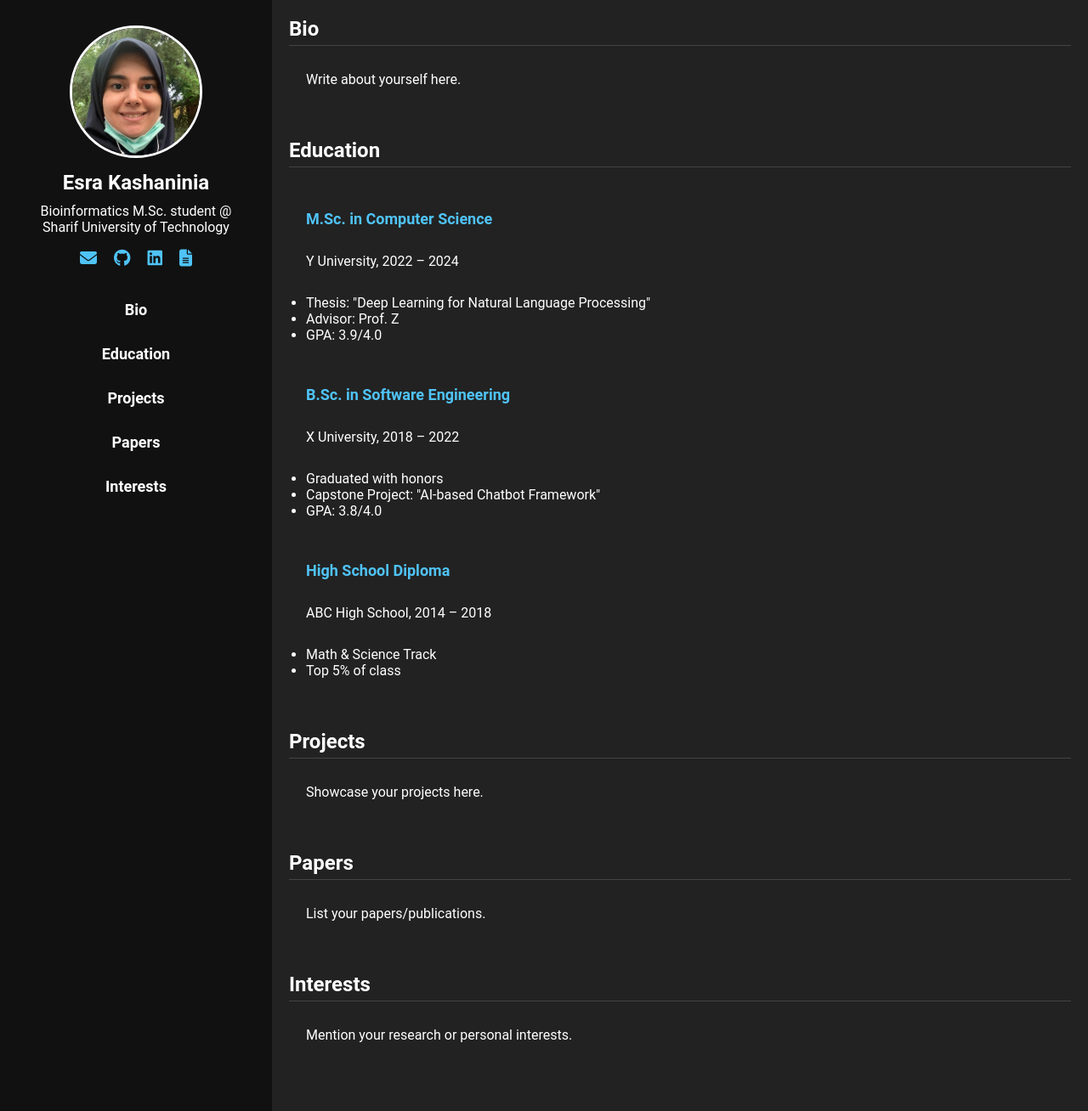
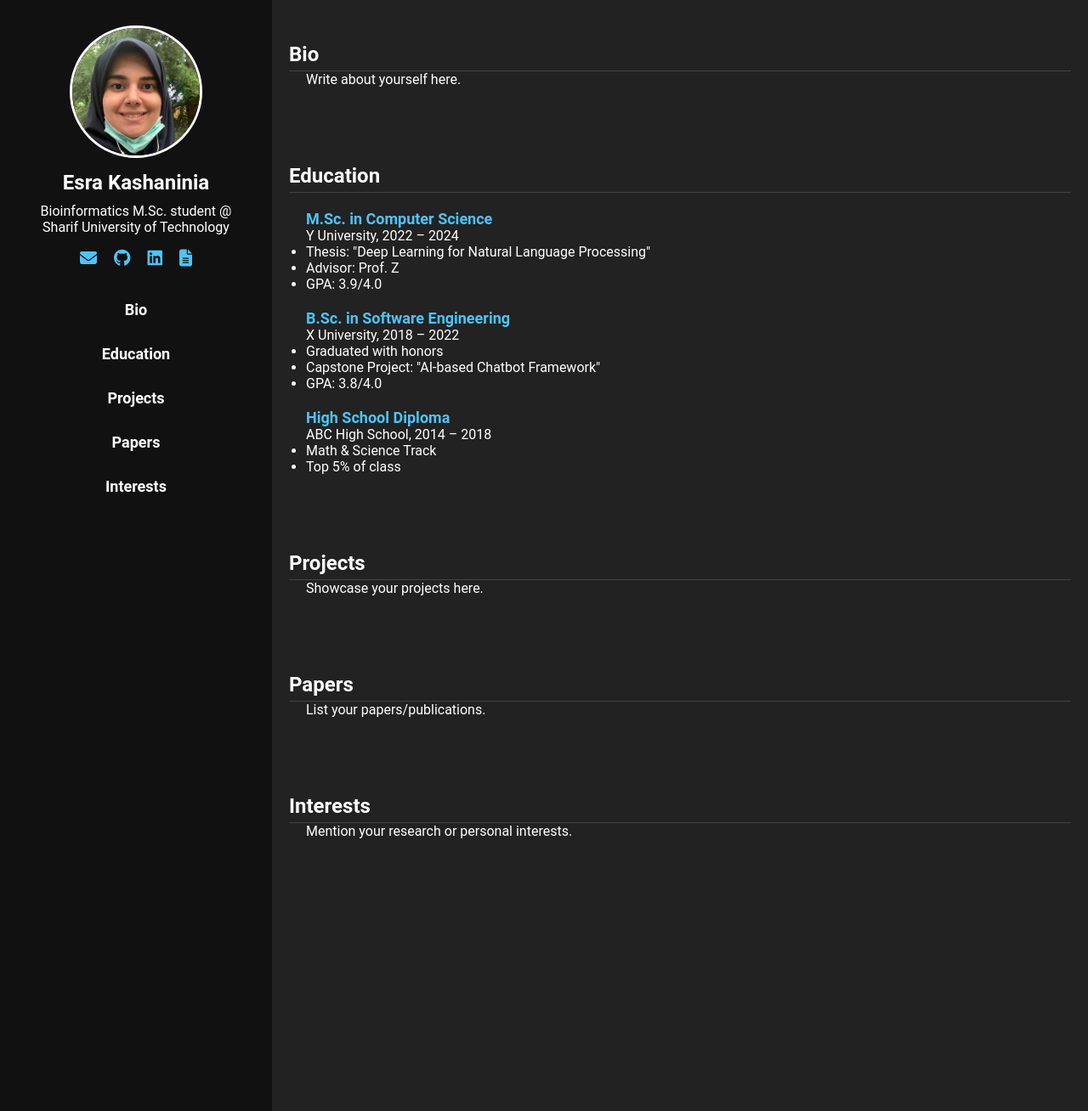
Before and after one commit to Esra-K/Esra-K.github.io, a Jekyll site: the page built from index.md, in a window 1280 px wide and 1308 px high. Shown: the whole window at 85% size. Built offline with Jekyll 4.4.1, drawn with Linux system fonts in a browser that asks for light colours.

Commit message:
fixed a problem with the previous commit

```diff
--- a/assets/css/style.css
+++ b/assets/css/style.css
@@ -133,13 +133,13 @@ body,
 
 
 section {
+  padding-top: 30px;
   margin-bottom: 60px;
 }
 
 /* to shift text right */
 section>*:not(h2) {
   padding-left: 20px;
-  padding-top: 30px;
 }
 
 
```
